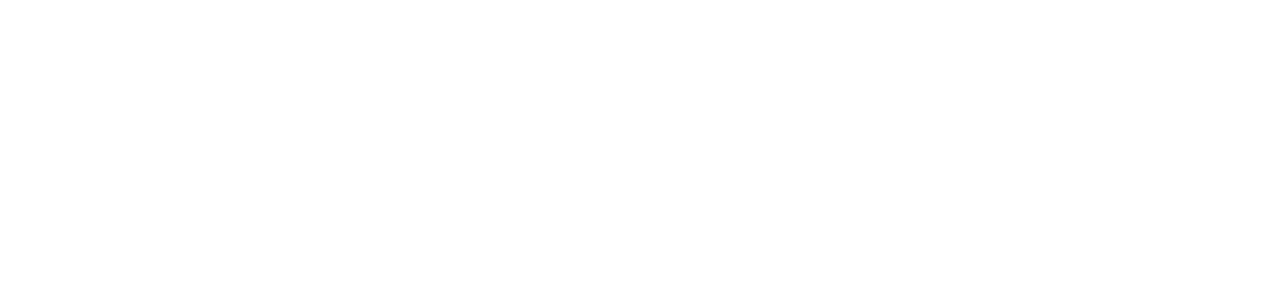
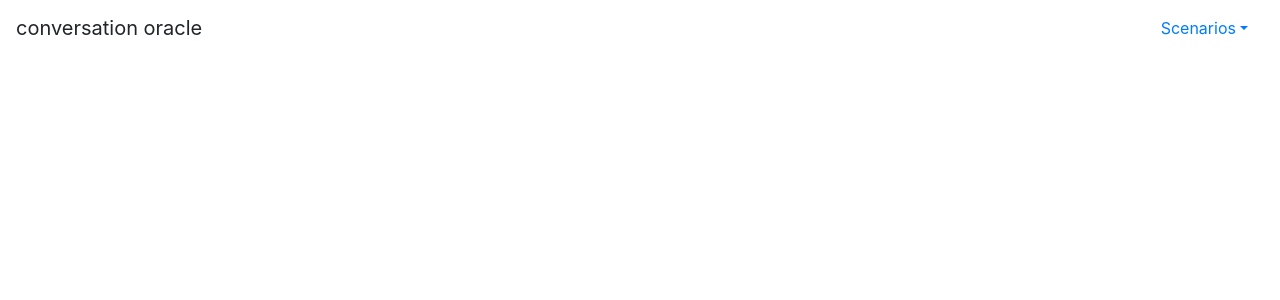
Before and after one commit to kjgalvan/conversation-oracle, a React (Create React App) app: page / in a window 1280 px wide. Shown: the top 300 px of the page. Built offline with nearby package versions, Linux system fonts and the light colour scheme.

Commit message:
Added Navigation

```diff
--- a/package.json
+++ b/package.json
@@ -3,9 +3,11 @@
   "version": "0.1.0",
   "private": true,
   "dependencies": {
+    "bootstrap": "^4.3.1",
     "react": "^16.8.3",
     "react-dom": "^16.8.3",
-    "react-scripts": "2.1.5"
+    "react-scripts": "2.1.5",
+    "reactstrap": "^7.1.0"
   },
   "scripts": {
     "start": "react-scripts start",
--- a/src/components/App/App.js
+++ b/src/components/App/App.js
@@ -1,13 +1,15 @@
 import React, { Component } from 'react';
 import Game from '../Game/Game';
+import Navigation from '../Navigation/Navigation';
 import './App.css';
 
 class App extends Component {
   render() {
     return (
-      <div className="App">
-        <Game />
-      </div>
+      <React.Fragment className="App">
+      <Navigation />
+      <Game />
+      </React.Fragment>
     );
   }
 }
--- /dev/null
+++ b/src/components/Navigation/Navigation.js
@@ -0,0 +1,37 @@
+import React from 'react';
+import {
+  Navbar,
+  Nav,
+  NavbarBrand,
+  UncontrolledDropdown,
+  DropdownToggle,
+  DropdownMenu,
+  DropdownItem,
+} from 'reactstrap';
+
+class Navigation extends React.Component {
+  render() {
+    return (
+      <Navbar>
+        <NavbarBrand>conversation oracle</NavbarBrand>
+        <Nav>
+          <UncontrolledDropdown nav inNavbar>
+          <DropdownToggle nav caret>
+            Scenarios
+          </DropdownToggle>
+          <DropdownMenu right>
+            <DropdownItem>
+              Grocery Store
+            </DropdownItem>
+            <DropdownItem>
+              School
+            </DropdownItem>
+          </DropdownMenu>
+          </UncontrolledDropdown>
+        </Nav>
+      </Navbar>
+    );
+  }
+}
+
+export default Navigation;
--- a/src/index.js
+++ b/src/index.js
@@ -1,6 +1,7 @@
 import React from 'react';
 import ReactDOM from 'react-dom';
 import './index.css';
+import 'bootstrap/dist/css/bootstrap.min.css';
 import App from './components/App/App';
 
 ReactDOM.render(<App />, document.getElementById('root'));
```
Also changed, not shown: 1 other file (tests, documents, lock files or other folders).
